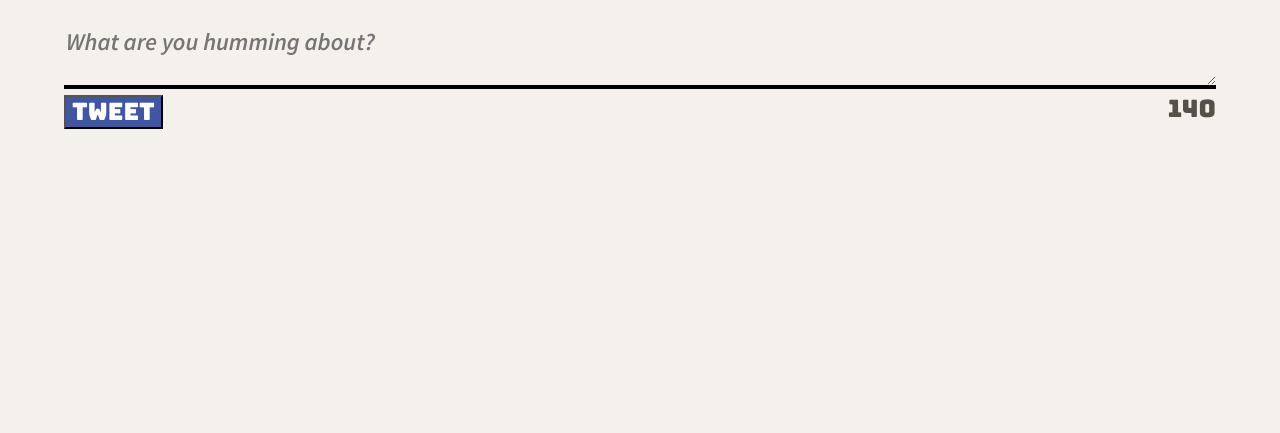
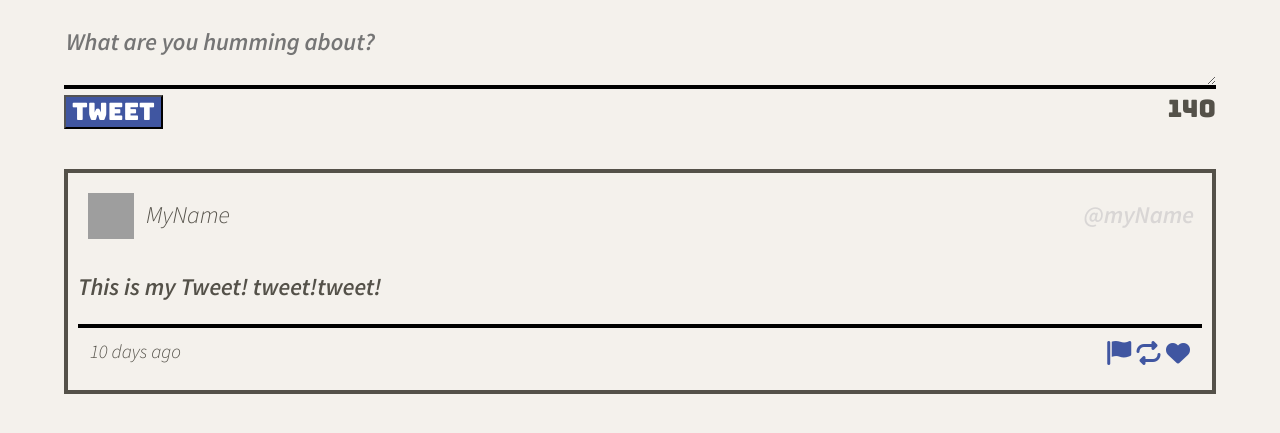
Before and after one commit to patriceandrea/tweeter1, a website: page public/index.html in a window 1280 px wide. Shown: the part 595-1028 px from the top of the page. Before the commit the page ends 800 px from the top, so only its background shows below. Drawn offline with nearby package versions, Linux system fonts and the light colour scheme; grey boxes are pictures that could not be loaded.

Commit message:
adds tweets in the main

```diff
--- a/public/index.html
+++ b/public/index.html
@@ -44,7 +44,7 @@
   </nav>
 
   <!-- Header -->
-  <header>
+  <header class="header">
     <div>
       <img src="/images/profile-hex.png">
     </div>
@@ -66,7 +66,29 @@
         </div>
       </form>
     </section>
+    <article class="tweet">
+
+      <header class="tweet-header">
+        <img class="tweet-avatar" src="https://i.imgur.com/nlhLi3I.png" />
+        <h2 class="tweet-name">MyName</h2>
+        <h2 class="tweet-handler">@myName</h2>
+      </header>
+      <div class="tweet-body">
+        <p>This is my Tweet! tweet!tweet!</p>
+      </div>
+      <footer class="tweet-footer">
+        <small class="footer-days">10 days ago</small>
+        <span class="icons-footer">
+          <i class="fa-solid fa-flag"></i>
+          <i class="fa-solid fa-repeat"></i>
+          <i class="fa-solid fa-heart"></i>
+        </span>
+      </footer>
+    </article>
   </main>
+
+
+
 </body>
 
 </html>
--- a/public/styles/header.css
+++ b/public/styles/header.css
@@ -1,4 +1,4 @@
-header{
+.header{
   height: 400px;
   width: 100%;
   display: flex;
--- a/public/styles/layout.css
+++ b/public/styles/layout.css
@@ -38,6 +38,7 @@ body {
   background-color:#f4f1ec;
   display: flex;
   justify-content:center;
+  flex-direction: column;
  margin-left:5% ;
 margin-right: 5%;
  }
--- a/public/styles/new-tweet.css
+++ b/public/styles/new-tweet.css
@@ -15,7 +15,7 @@ font-family:'Bungee', cursive ;
 
 textarea{
   font-family: 'Source Sans Pro', sans-serif;
-  border-bottom:  0.25rem solid;
+  border-bottom: 0.25rem solid;
   font-weight: bold;
   width: 100%;
   background-color: #f4f1ec;
@@ -29,6 +29,77 @@ textarea{
   flex-direction: column;
 }
 
-.new-tweet{
-  width: 100%;
+
+footer{
+  display: flex;
+  flex-direction: row;
+  justify-content: space-between;
 }
+
+footer i {
+  color: #4056A1;
+
+}
+
+
+article.tweet{
+  display: block;
+  margin: 40px 0px;
+  padding: 10px;
+  border: 4px solid;
+}
+
+article.tweet:hover{
+  box-shadow: 10px 5px 5px rgba(33,33,33,.2);
+}
+
+.tweet-header{
+  background-color: #f4f1ec;
+  background-image: none;
+  padding: 8px;
+}
+
+.tweet-header:after{
+content:"";
+display:table;
+clear: both;
+}
+
+.tweet-name{
+  float: left;
+  font-size: 24px;
+  font-weight: 300;
+  margin: 10px 0px 0px 10px;
+}
+.tweet-handler{
+  float: right;
+  font-size: 24px;
+  color: rgba(211, 208, 208, 0.838);
+  margin: 10px 0px 0px 10px;
+}
+
+.tweet-body{
+  word-wrap: break-word;
+  text-align: start;
+  font-weight: bold;
+}
+
+.tweet-footer{
+  border-top: 4px solid black;
+  padding: 0.5em;
+}
+
+.icons-footer{
+  float: right;
+}
+
+.icons-footer i:hover{
+color: rgb(255, 213, 0)
+}
+
+.tweet-avatar{
+  float: left;
+  height: 50px;
+  width: 50px;
+  padding: 2px;
+}
--- a/server/data-files/initial-tweets.json
+++ b/server/data-files/initial-tweets.json
@@ -8,7 +8,7 @@
     "content": {
       "text": "If I have seen further it is by standing on the shoulders of giants"
     },
-    "created_at": 1648405892324
+    "created_at": 1648406022646
   },
   {
     "user": {
@@ -19,6 +19,6 @@
     "content": {
       "text": "Je pense , donc je suis"
     },
-    "created_at": 1648492292324
+    "created_at": 1648492422646
   }
 ]
```
